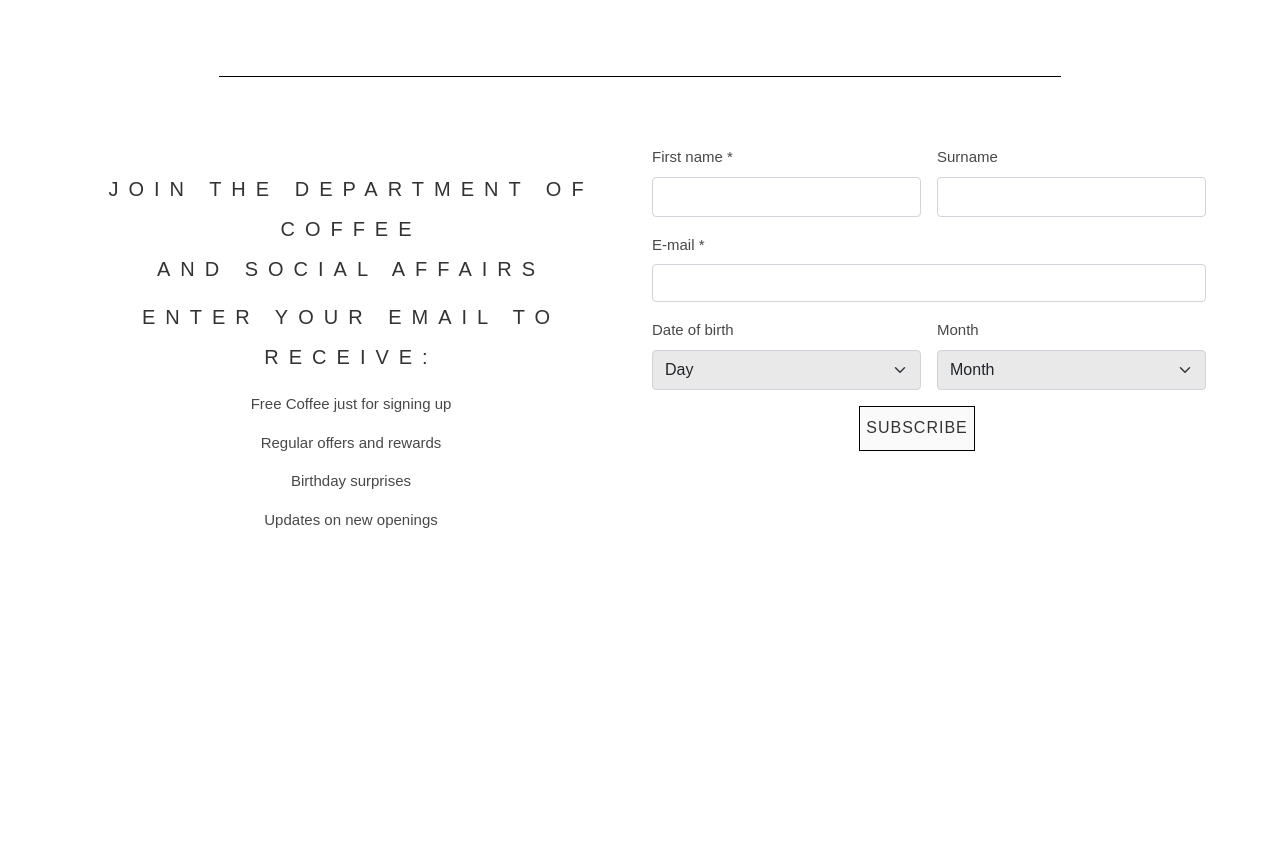
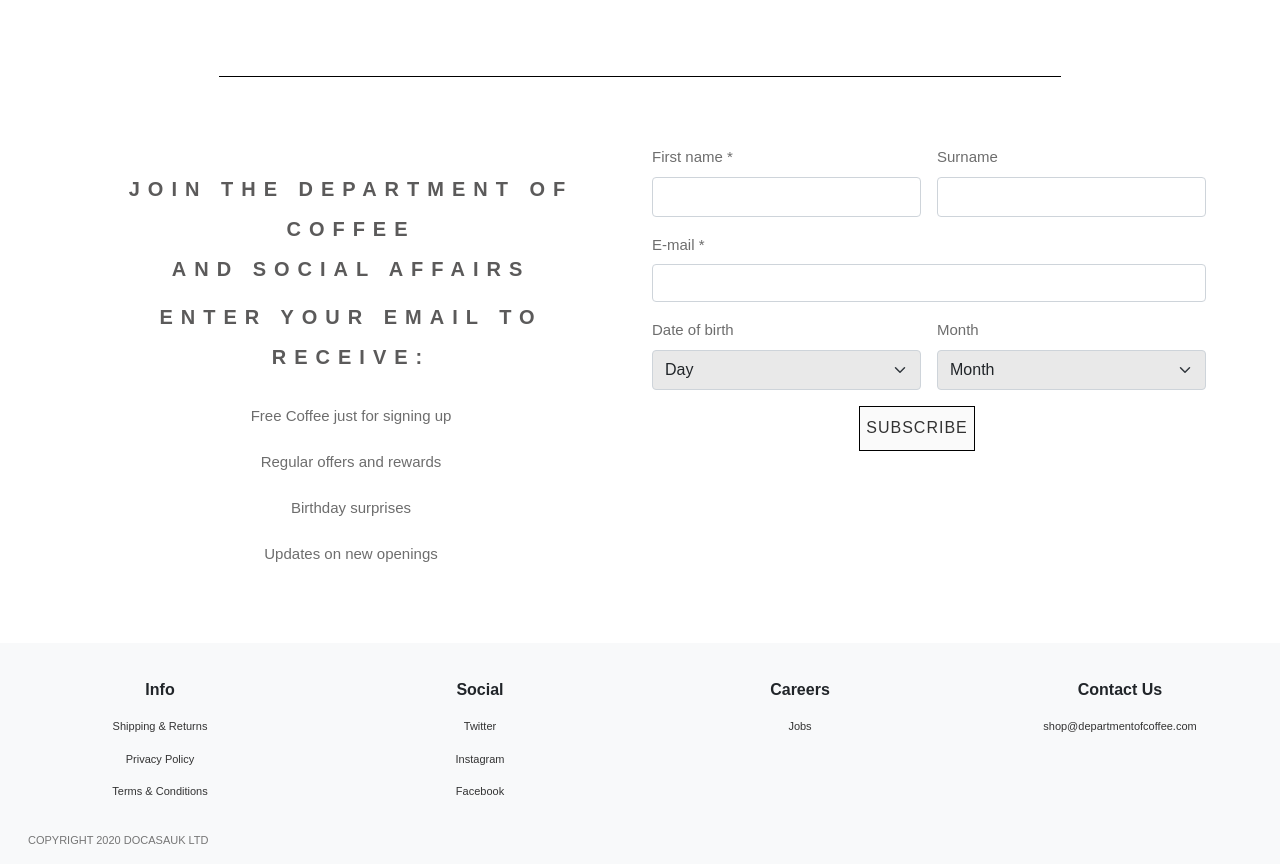
Before and after one commit to dgminos/UTN-website-layout, a plain HTML site: page index.html in a window 1280 px wide. Shown: the part 1080-1944 px from the top of the page. Before the commit the page ends 1675 px from the top, so only its background shows below. Drawn offline with nearby package versions, Linux system fonts and the light colour scheme.

Commit message:
add styles to contact form and create responsive footer section

```diff
--- a/index.html
+++ b/index.html
@@ -80,7 +80,7 @@
   <div class="line d-flex">
     <hr/>
   </div>
-  <div class="container-fluid contact-container d-flex mt-5">
+  <div class="container-fluid contact-container d-flex mt-5 mb-5">
     <div class="row contact-row">
       <div class="col-12 col-md-6 contact-text">
         <div class="benefits text-center">
@@ -94,7 +94,7 @@
               ENTER YOUR EMAIL TO RECEIVE:
             </h2>
           </div>
-          <div class="benefits-p text-center mt-3">
+          <div class="benefits-p text-center mt-4">
             <p> Free Coffee just for signing up
             </p>
             <p>
@@ -187,9 +187,82 @@
   </div>
     </div>
   </div>
+  </div>
+  <!-- <footer className='bg-light mt-5'>
+    <div className='container'>
+        <div className='row'>
+            <div className='col-3'>
+                <h5 className='mb-4'>Info</h5>
+                <p>Shipping & Returns</p>
+                <p>Privacy Policy</p>
+                <p>Terms & Conditions</p>
+            </div>
+            <div className='col-3'>
+                <h5 className='mb-4'>Social</h5>
+                <p>Twitter</p>
+                <p>Instagram</p>
+                <p>Facebook</p>
+            </div>
+            <div className='col-3'>
+                <h5 className='mb-4'>Careers</h5>
+                <p>Jobs</p>
+            </div>
+           <div className='col-3'>
+                <h5 className='mb-4'>Contact Us</h5>
+                <p>shop@departmentofcoffee.com</p>
+            </div>
+        </div>
+        <div className='row'>
+            <div className='col align-self-start'>
+                <p>COPYRIGHT 2020 DOCASAUK LTD</p>
+            </div>
+        </div>
+    </div>
+</footer> -->
+
+  <div class="container-fluid footer-container">
+    <div class="row row-footer d-flex text-center">
+      <div class="col-lg-3 col-md-6 col-none-12">
+        <span>Info</span>
+        <div class="info mt-3">
+          <p>Shipping & Returns</p>
+          <p>Privacy Policy</p>
+          <p>Terms & Conditions</p>
+        </div>
+      </div>
+      <div class="col-lg-3 col-md-6 col-xs-12">
+        <span>Social</span>
+        <div class="social mt-3">
+          <p>Twitter</p>
+          <p>Instagram</p>
+          <p>Facebook</p>
+        </div>
+      </div>
+      <div class="col-lg-3 col-md-6 col-xs-12">
+        <span>Careers</span>
+        <div class="careers mt-3">
+          <p>Jobs</p>
+        </div>
+      </div>
+        <div class="col-lg-3 col-md-6 col-xs-12">
+          <span>Contact Us</span>
+          <div class="contact-us mt-3">
+            <p>shop@departmentofcoffee.com</p>
+          </div>
+        </div>
+    </div>
+    <div class="row mt-3">
+      <div class="col-lg-3 col-md-6 col-xs-12">
+        <div class="copyright mx-3">
+          <p>COPYRIGHT 2020 DOCASAUK LTD</p>
+        </div>
+
+      </div>
+    </div>
+  </div>
+
   <script src="https://cdn.jsdelivr.net/npm/bootstrap@5.1.3/dist/js/bootstrap.bundle.min.js"
     integrity="sha384-ka7Sk0Gln4gmtz2MlQnikT1wXgYsOg+OMhuP+IlRH9sENBO0LRn5q+8nbTov4+1p"
     crossorigin="anonymous"></script>
 </body>
-
 </html>
--- a/styles.css
+++ b/styles.css
@@ -196,21 +196,26 @@
 }
 
 .contact-text .benefits h2{
-    color: #333;
+    /* color: #333; */
+    color: rgba(73, 72, 72, 0.9);
     font-size: 20px !important;
-    letter-spacing: 10px;
+    letter-spacing: 8px;
     line-height: 40px;
 }
 
 .benefits h2 {
-    font-weight: 400;
+    font-weight: 600;
 }
 
 .benefits-p p, .form-label{
     font-style: normal;
     font-weight: lighter;
-    color: rgb(73, 72, 72);
+    color: rgba(73, 72, 72, 0.8);
     font-size: 15px;
+}
+
+.benefits-p {
+    line-height: 30px;
 }
 
 .form-select {
@@ -246,6 +251,40 @@
     padding: 5px;
   }
 
+  .footer-container {
+      background-color: #f8f9fa!important;
+      /* width: 1200px;
+      height: 1200px;
+      margin-top: auto; */
+      /* flex-wrap: wrap; */
+      /* align-items: stretch; */
+  }
+
+  .row-footer {
+      padding-top: 35px;
+      /* background-color: aqua; */
+  }
+
+  .row-footer span {
+      /* width: 100%; */
+      font-weight: bold;
+      /* flex-wrap: wrap; */
+      /* justify-content: space-around; */
+}
+
+   /* .footer-container {
+       display: flex;
+  } */
+
+  .info p, .social p, .careers p, .contact-us p  {
+      font-size: 11px;
+      color: #333;
+  }
+  .copyright {
+      font-size: 11px;
+      color: #757575;
+  }
+
 @media (max-width: 816px) {
     .middle-page-buttons{
         flex-direction: column;
@@ -257,3 +296,33 @@
 
     }
 }
+
+@media (max-width: 970px) {
+    .footer-container {
+        margin-top: 150px;
+    }
+}
+
+@media (max-width: 770px) {
+    .footer-container {
+        margin-top: 450px;
+    }
+}
+
+@media (max-width: 770px) {
+    .footer-container {
+        margin-top: 650px;
+    }
+}
+
+@media (max-width: 972px) {
+    .info, .social {
+        margin-bottom: 50px;
+    }
+}
+
+@media (max-width: 760px) {
+    .careers {
+        margin-bottom: 50px;
+    }
+}
```
